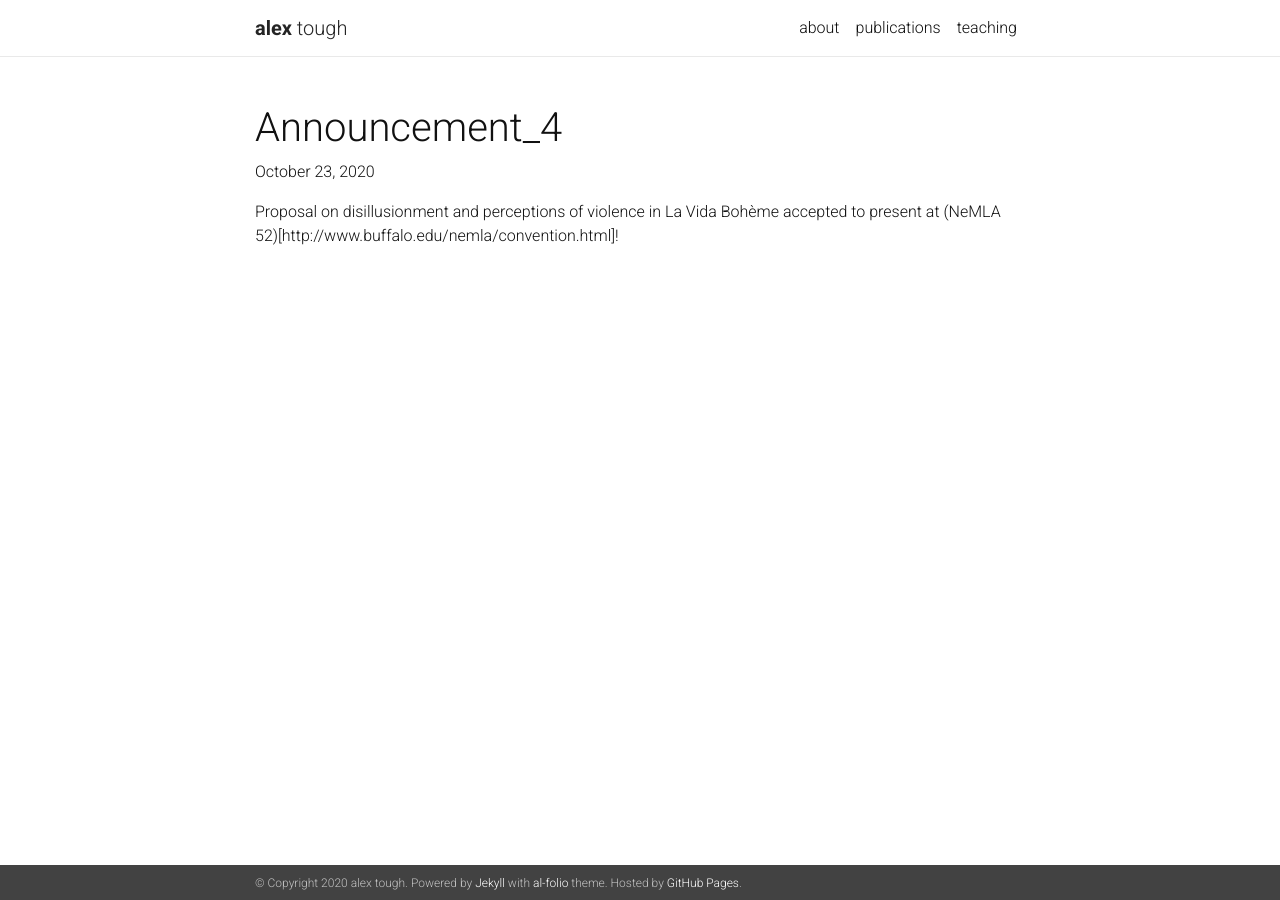
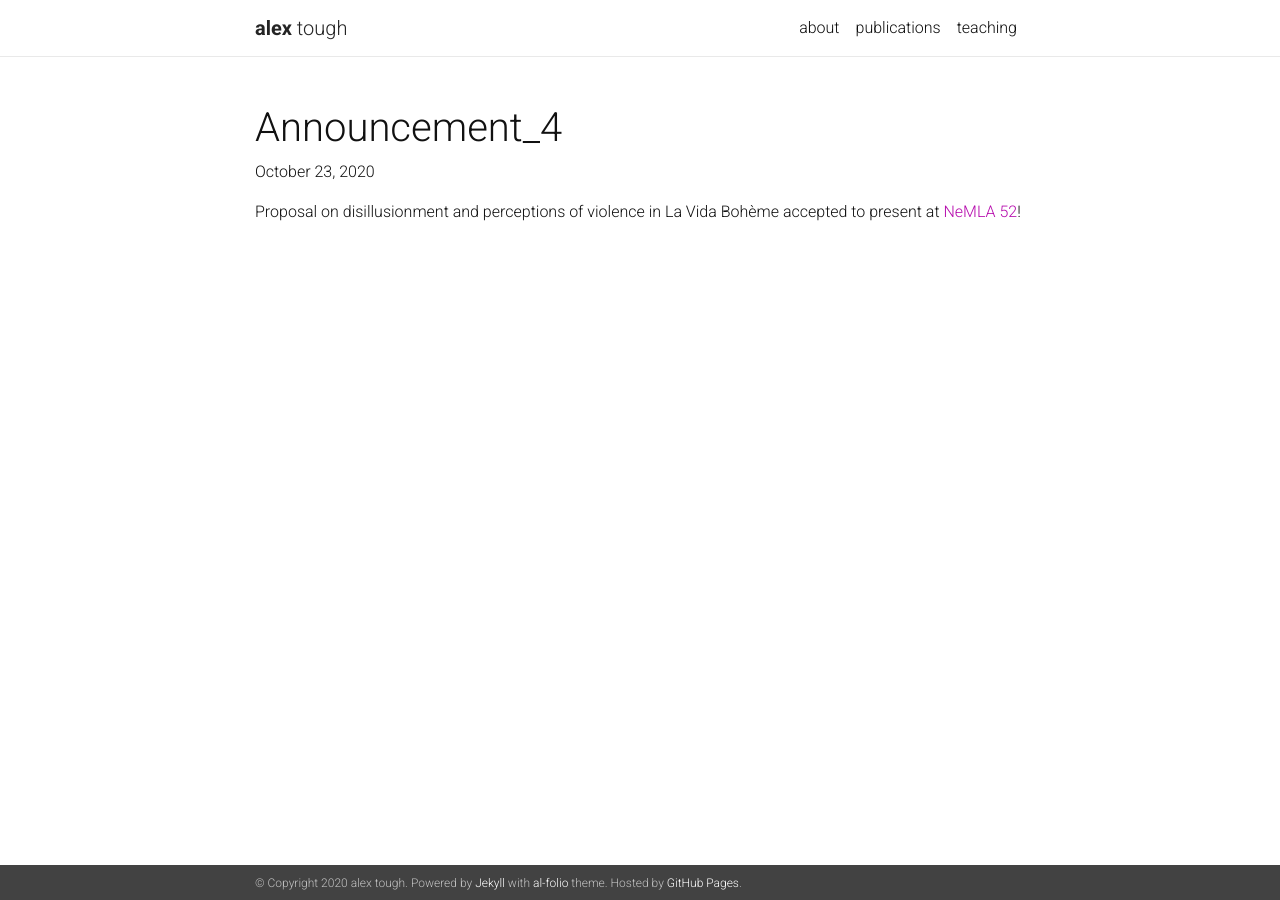
Before and after one commit to alextoughg/alextoughg.github.io, a Jekyll site: the page built from _news/announcement_4.md, in a window 1280 px wide. Built offline with Jekyll 4.4.1, drawn with Linux system fonts in a browser that asks for light colours; nearby versions of some CDN libraries; a style sheet for code colours, icons or effects is not loaded.

Commit message:
update news

```diff
--- a/_news/announcement_4.md
+++ b/_news/announcement_4.md
@@ -3,4 +3,4 @@ layout: post
 date: 2020-10-23 15:59:00-0400
 inline: true
 ---
-Proposal on disillusionment and perceptions of violence in La Vida Bohème accepted to present at (NeMLA 52)[http://www.buffalo.edu/nemla/convention.html]!
+Proposal on disillusionment and perceptions of violence in La Vida Bohème accepted to present at [NeMLA 52](http://www.buffalo.edu/nemla/convention.html)!
```
